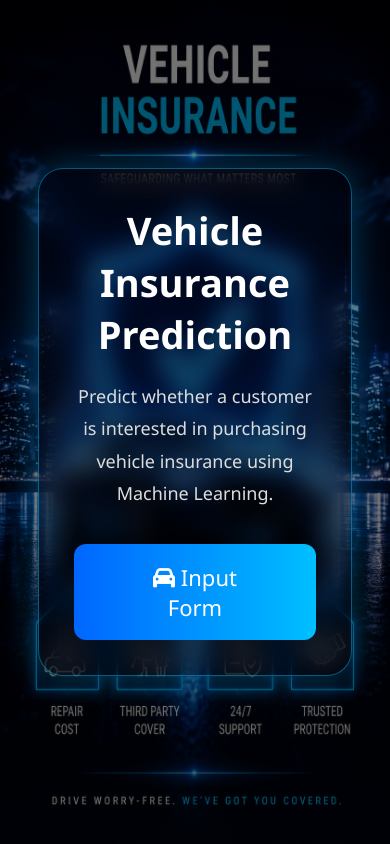
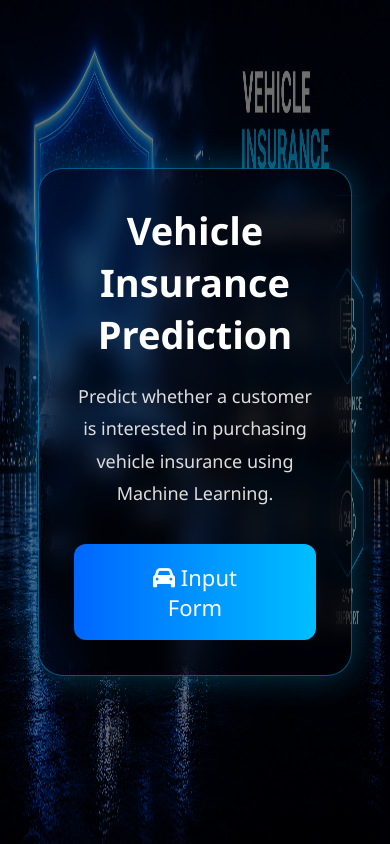
Before and after one commit to sandeep5268/Vehicle-Insurance-Prediction-Project, a Python web app: template templates/vehicleData.html in a window 390 px wide. Run offline with Jinja, Linux system fonts and the light colour scheme; the template is opened without the code that fills it, so the values that code supplies are empty.

Commit message:
css, html updated

```diff
--- a/static/css/style.css
+++ b/static/css/style.css
@@ -31,19 +31,6 @@ body{
 
     overflow:hidden;
 }
-
-/* Mobile */
-@media (max-width:768px){
-    body{
-        background-image: url("../images/vehicle_mobile_bg.png");
-        background-size: cover;
-        background-position: center top;
-        background-repeat: no-repeat;
-        background-attachment: scroll;
-        overflow: auto;
-    }
-}
-
 
 /* DARK OVERLAY */
 
```
